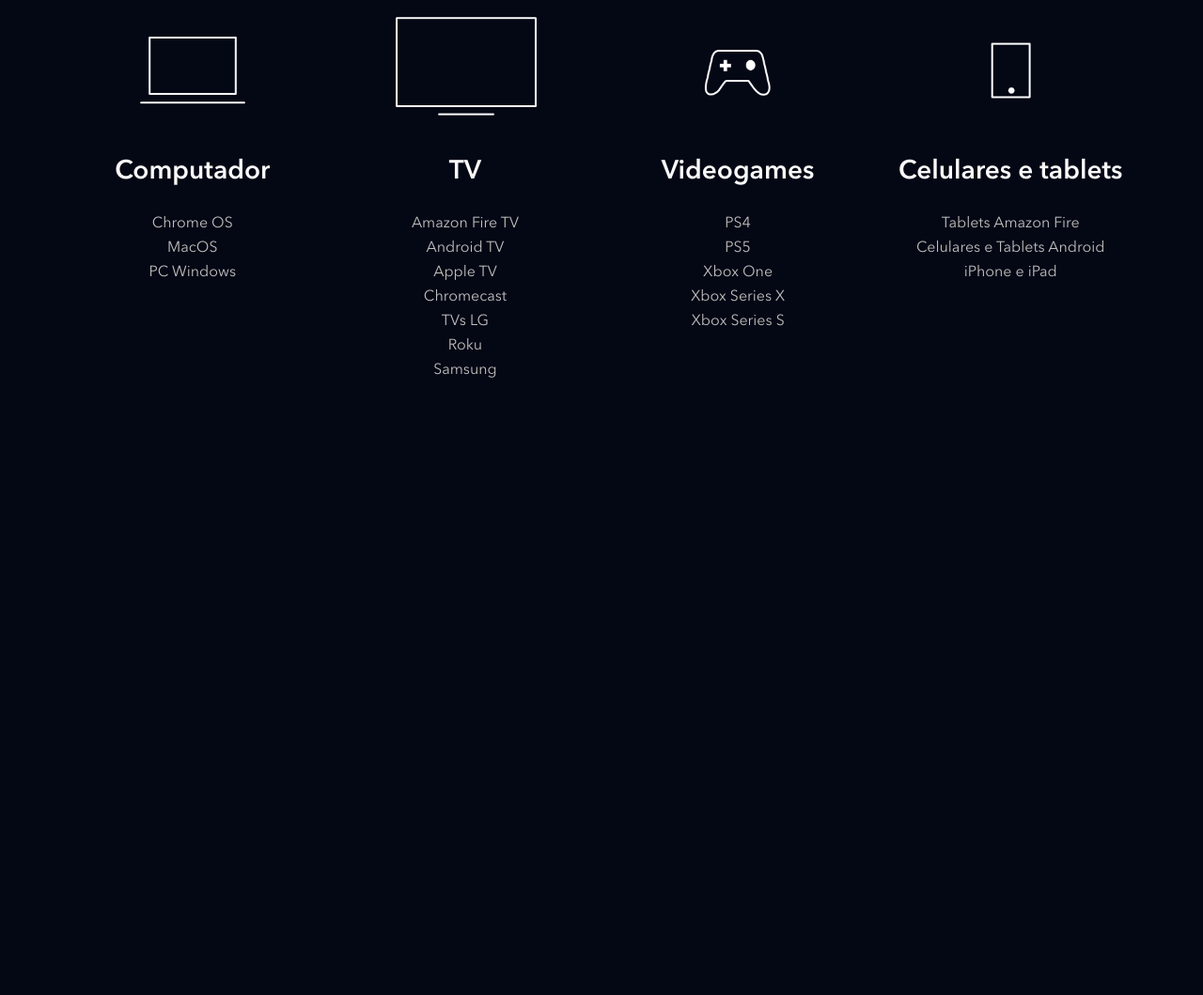
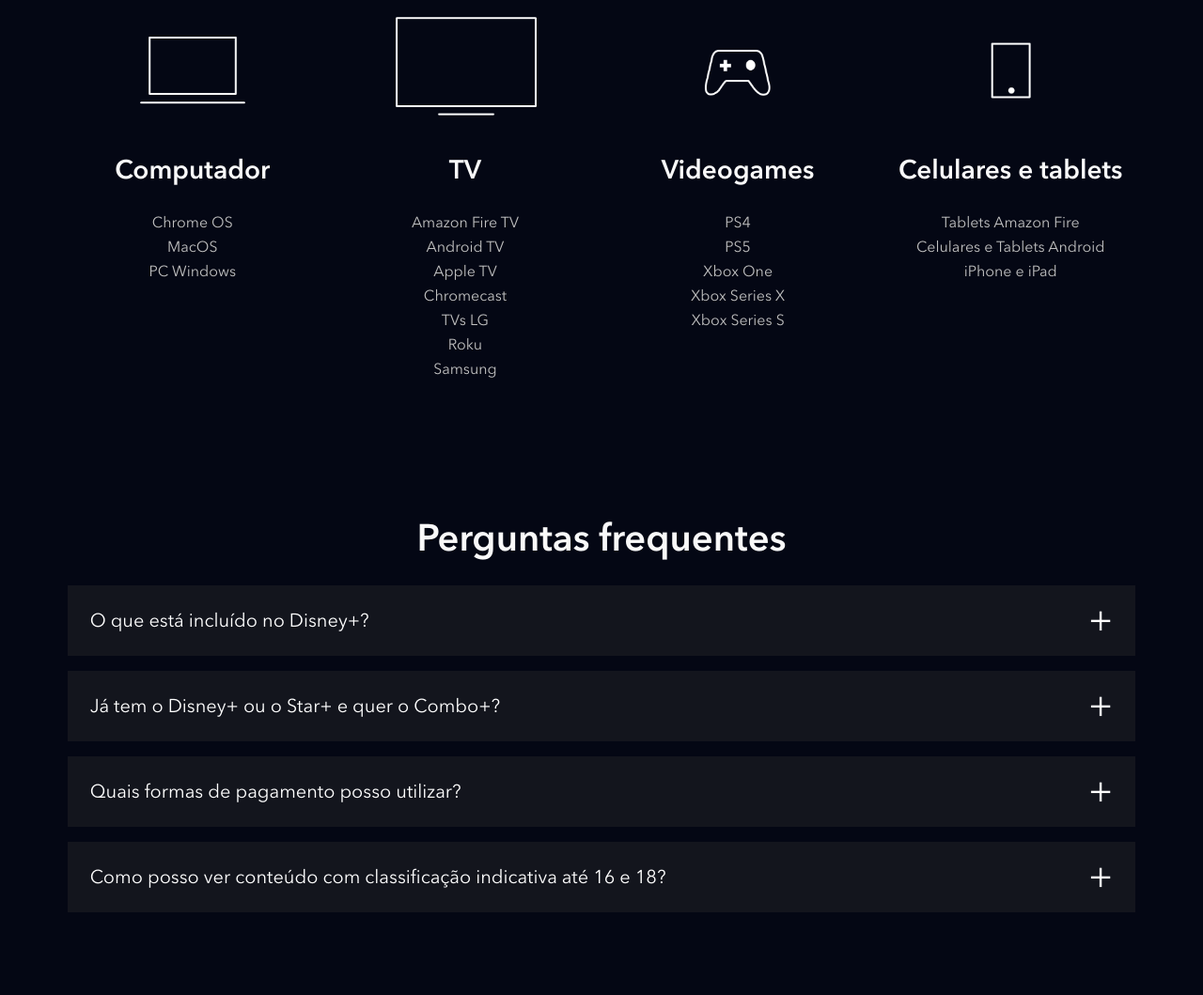
Before and after one commit to Leslliel/clone_disneyplus, a website: page index.html in a window 1280 px wide. Shown: the part 3869-4928 px from the top of the page at 94% size. Before the commit the page ends 4346 px from the top, so only its background shows below. Drawn offline with nearby package versions, Linux system fonts and the light colour scheme; files that its build step writes are made by us from their sources; files whose address does not match are found by name.

Commit message:
adicionando o faq

```diff
--- a/index.html
+++ b/index.html
@@ -209,6 +209,88 @@
             </li>
         </ul>
     </section>
+    <section class="faq">
+        <h2 class="title">Perguntas frequentes</h2>
+        <ul class="faq__questions">
+            <li class="faq__questions__item">
+                <div class="faq__questions__item__question " data-faq-question>
+                    O que está incluído no Disney+?
+                </div>
+                <div class="faq__questions__item__answer text--big">
+                    <p>O Disney+ oferece:</p>
+                    <ul>
+                        <li>
+                            Experiência de entretenimento exclusiva.
+                        </li>
+                        <li>
+                            As melhores histórias da Disney, Pixar, Marvel, Star Wars e National Geographic, tudo em um só lugar.
+                        </li>
+                        <li>
+                            Groupwatch: assista junto com amigos ou familiares, mesmo separados.
+                        </li>
+                        <li>
+                            Downloads ilimitados em até 10 dispositivos compatíveis.
+                        </li>
+                        <li>
+                            Mais de 300 títulos em 4K UHD e HDR.
+                        </li>
+                        <li>
+                            A possibilidade de assistir em até 4 dispositivos compatíveis simultaneamente sem custo adicional.
+                        </li>
+                        <li>
+                            IMAX Enhanced: disponível para alguns títulos da Marvel em dispositivos compatíveis com o Disney+.
+                        </li>
+                    </ul>
+                </div>
+            </li>
+            <li class="faq__questions__item">
+                <div class="faq__questions__item__question " data-faq-question>
+                    Já tem o Disney+ ou o Star+ e quer o Combo+?
+                </div>
+                <div class="faq__questions__item__answer text--big">
+                    <p>Ao assinar o Combo+:</p>
+                    <ul>
+                        <li>
+                            O valor da sua assinatura existente (anual ou mensal) será descontado do preço do Combo+.
+                        </li>
+                        <li>
+                            Se você assina o plano mensal, o valor que você paga mensalmente será descontado do preço do Combo+.
+                        </li>
+                        <li>
+                            Se você assina o plano anual, dividiremos o valor que você já pagou em 12 vezes e descontaremos esse valor do preço do Combo+ mensalmente.
+                        </li>
+                        <li>
+                            Você vai receber um e-mail com os valores detalhados assim que finalizar o pagamento.
+                        </li>
+                        <li>
+                            Lembre-se: você pode cancelar a assinatura quando quiser.
+                        </li>
+                    </ul>
+                    <p>No momento, apenas a assinatura mensal do Combo+ está disponível.</p>
+                </div>
+            </li>
+            <li class="faq__questions__item">
+                <div class="faq__questions__item__question " data-faq-question>
+                    Quais formas de pagamento posso utilizar?
+                </div>
+                <div class="faq__questions__item__answer text--big">
+                    Você pode utilizar: cartão de débito, cartão de crédito, PayPal, Mercado Pago, e também empresas parceiras como Google Play Store, App Store da Apple; Mercado Livre e provedores locais de TV, telefonia e internet.
+                </div>
+            </li>
+            <li class="faq__questions__item">
+                <div class="faq__questions__item__question " data-faq-question>
+                    Como posso ver conteúdo com classificação indicativa até 16 e 18?
+                </div>
+                <div class="faq__questions__item__answer text--big">
+                    Para poder acessar o catálogo completo que inclui conteúdo com classificação indicativa até 16 e 18, todos os usuários do Disney+ na América Latina devem atualizar as configurações de controle parental do perfil. É possível restringir o conteúdo de cada perfil e também adicionar um PIN de bloqueio. Os usuários que preferirem manter a configuração atual vão continuar aproveitando o Disney+ com a classificação indicativa até 14, podendo alterá-la a qualquer momento em "Editar Perfis".
+                </div>
+            </li>
+        </ul>
+    </section>
+
+    <footer class="footer">
+
+    </footer>
     <script src="./src/main.js"></script>
 </body>
 </html>
--- a/src/main.js
+++ b/src/main.js
@@ -1,5 +1,6 @@
 document.addEventListener('DOMContentLoaded', function() {
     const buttons = document.querySelectorAll('[data-tab-button]');
+    const questions = document.querySelectorAll('[data-faq-question]');
 
 
     for (let i = 0; i < buttons.length; i++) {
@@ -13,6 +14,10 @@
             botao.target.classList.add('shows__tabs__button--is-active')
         })
     }
+
+    for (let i = 0; i < questions.length; i++) {
+        questions[i].addEventListener('click', abreOuFechaResposta);
+    }
 })
 
 function hideEverybuttons () {
@@ -23,6 +28,13 @@
     }
 }
 
+function abreOuFechaResposta(elemento) {
+    const classe = 'faq__questions__item--is-open';
+    const elementoPai = elemento.target.parentNode;
+
+    elementoPai.classList.toggle(classe);
+}
+
 function hideEveryTabs () {
     const tabscontainer = document.querySelectorAll('[data-tab-id]');
 
--- a/src/styles/_available-devices.scss
+++ b/src/styles/_available-devices.scss
@@ -11,10 +11,10 @@
         display: grid;
         gap: 24px;
         grid-template-columns: repeat(4, 1fr);
+        list-style: none;
 
-        li {
-            list-style: none;
-        }
+
+
 
         &__item {
             text-align: center;
--- /dev/null
+++ b/src/styles/_faq.scss
@@ -0,0 +1,78 @@
+.faq {
+    padding: 5.6vw;
+
+    h2 {
+        text-align: center;
+        margin-bottom: 24px;
+    }
+
+    &__questions {
+        &__item {
+            background-color: #13151d;
+            list-style: none;
+            margin-bottom: 16px;
+
+
+            &__question {
+                color: #fff;
+                font-size: 20px;
+                padding: 24px;
+                display: block;
+                cursor: pointer;
+                position: relative;
+
+                &::after {
+                    content: '+';
+                    position: absolute;
+                    top: 0;
+                    right: 24px;
+                    height: 100%;
+                    display: flex;
+                    align-items: center;
+                    font-size: 40px;
+                }
+            }
+
+            &__answer {
+                height: 0;
+                overflow: hidden;
+                padding: 0 24px;
+                transition: height, .5s ease;
+
+                ul {
+                    padding-left: 40px;
+                    list-style:disc;
+                    padding-top: 16px;
+
+
+                    li {
+                        padding-bottom: 16px;
+
+
+                        &:last-child {
+                            padding: 0;
+                        }
+                    }
+                }
+
+                &:nth-child(2) {
+                    p:last-child {
+                        padding-top: 16px;
+                    }
+                }
+            }
+
+            &--is-open {
+                .faq__questions__item__question::after {
+                    content: '-';
+                }
+
+                .faq__questions__item__answer {
+                    padding-bottom: 24px;
+                    height: auto;
+                    transition: height, .5s ease;
+                }
+            }
+        }
+    }
+}
--- a/src/styles/main.scss
+++ b/src/styles/main.scss
@@ -3,6 +3,7 @@
 @use 'shows';
 @use 'plans';
 @use 'available-devices';
+@use 'faq';
 
 @font-face {
     font-family: Avenir;
```
